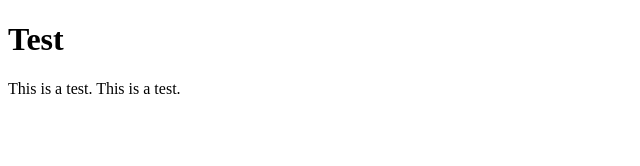
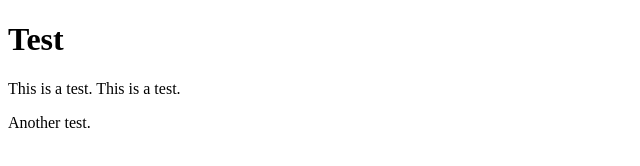
Before and after one commit to alanandvickyswedding/test, a website: page dist/index.html in a window 1280 px wide. Shown: the full height of the page, 0-640 px from the left. Drawn offline with Linux system fonts and the light colour scheme.

Commit message:
test paragraph added

```diff
--- a/dist/index.html
+++ b/dist/index.html
@@ -9,5 +9,6 @@
 <body>
     <h1>Test</h1>
     <p>This is a test. This is a test.</p>
+    <p>Another test.</p>
 </body>
 </html>
```
